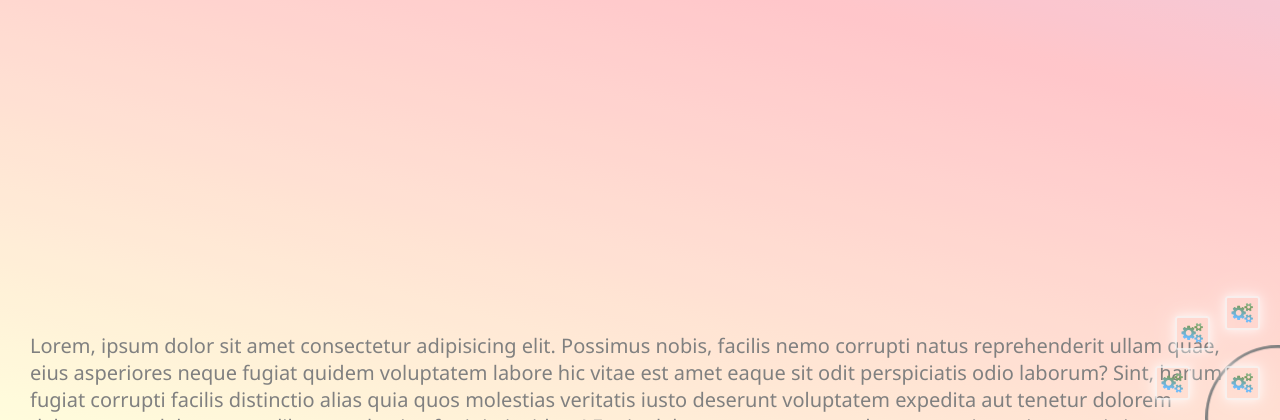
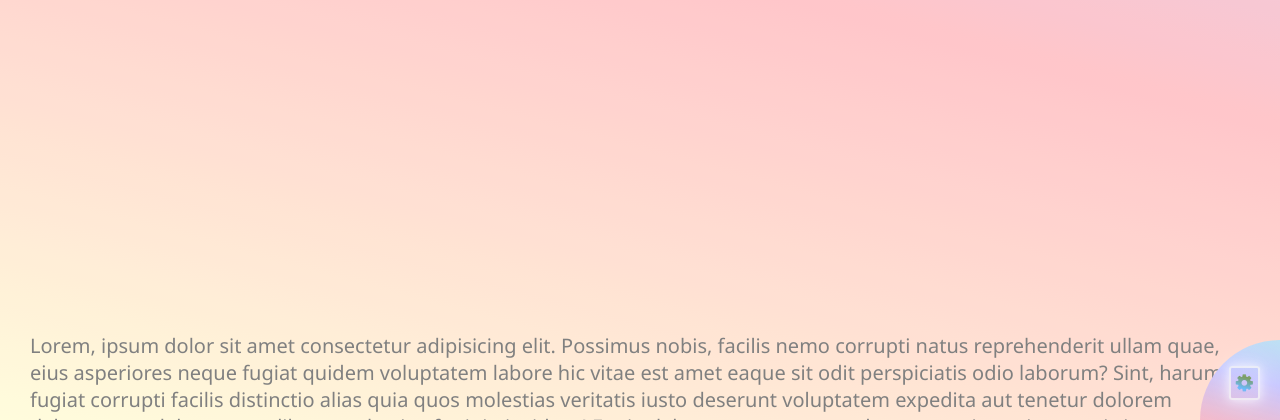
Before and after one commit to mohdkamleen/cms, a PHP site: page /kamleen/index.html in a window 1280 px wide. Shown: the part 1159-1579 px from the top of the page. Run offline with PHP 8.4, Linux system fonts and the light colour scheme; style sheets or scripts are compiled from the project's sources.

Commit message:
sdfdsafsd

```diff
--- a/kamleen/css/index.css
+++ b/kamleen/css/index.css
@@ -307,32 +313,8 @@
   }
 }
 
-@-webkit-keyframes toUpLeft {
-  0% {
-    -webkit-transform: translateY(50px) translateX(50px);
-            transform: translateY(50px) translateX(50px);
-  }
-  100% {
-    -webkit-transform: translateY(0px) translateX(0px);
-            transform: translateY(0px) translateX(0px);
-    opacity: 1;
-  }
-}
-
-@keyframes toUpLeft {
-  0% {
-    -webkit-transform: translateY(50px) translateX(50px);
-            transform: translateY(50px) translateX(50px);
-  }
-  100% {
-    -webkit-transform: translateY(0px) translateX(0px);
-            transform: translateY(0px) translateX(0px);
-    opacity: 1;
-  }
-}
-
 .effects #effect8 {
-  position: absolute;
+  position: fixed;
   height: 20px;
   width: 20px;
   top: -50px;
@@ -364,6 +346,7 @@
       -ms-flex-align: center;
           align-items: center;
   margin: 20px;
+  z-index: 11;
 }
 
 .setting i {
@@ -392,51 +375,90 @@
   bottom: 20px;
   opacity: 0;
   right: 90px;
-  -webkit-animation: toLeft .3s linear forwards;
-          animation: toLeft .3s linear forwards;
+  background: linear-gradient(15deg, rgba(218, 217, 215, 0.39), rgba(52, 56, 59, 0.959), #1b3505, rgba(255, 255, 255, 0.637));
+  color: transparent;
+  -webkit-background-clip: text;
 }
 
 .setting .items :nth-child(2) {
   position: fixed;
   bottom: 70px;
-  -webkit-animation: toUpLeft .3s .1s linear forwards;
-          animation: toUpLeft .3s .1s linear forwards;
+  opacity: 0;
+  color: transparent;
+  -webkit-background-clip: text;
+  background: linear-gradient(15deg, rgba(218, 217, 215, 0.39), rgba(52, 56, 59, 0.959), #1b3505, rgba(255, 255, 255, 0.637));
   right: 70px;
 }
 
 .setting .items :nth-child(3) {
   position: fixed;
   opacity: 0;
-  -webkit-animation: toUp .3s .2s linear forwards;
-          animation: toUp .3s .2s linear forwards;
   bottom: 90px;
   right: 20px;
 }
 
-.setting::after {
+.setting .items.active :nth-child(1) {
+  -webkit-animation: toLeft .3s linear forwards;
+          animation: toLeft .3s linear forwards;
+}
+
+.setting .items.active :nth-child(2) {
+  -webkit-animation: toUpLeft .3s .1s  linear forwards;
+          animation: toUpLeft .3s .1s  linear forwards;
+}
+
+.setting .items.active :nth-child(3) {
+  -webkit-animation: toUp .3s .2s linear forwards;
+          animation: toUp .3s .2s linear forwards;
+}
+
+.setting .items::after {
   content: "";
   background-color: transparent;
-  border: 2px solid gray;
   position: fixed;
   bottom: -50px;
-  -webkit-transform: scale(1.4);
-          transform: scale(1.4);
   right: -50px;
   font-size: 25px;
-  color: gray;
   width: 100px;
   border-radius: 50%;
   height: 100px;
   z-index: -1;
-  display: -webkit-box;
-  display: -ms-flexbox;
-  display: flex;
-  -webkit-box-pack: center;
-      -ms-flex-pack: center;
-          justify-content: center;
-  -webkit-box-align: center;
-      -ms-flex-align: center;
-          align-items: center;
+  -webkit-transform: scale(1.6);
+          transform: scale(1.6);
+  -webkit-transition: all .3s ease;
+  transition: all .3s ease;
+  background: linear-gradient(15deg, rgba(255, 248, 145, 0.39), rgba(255, 182, 188, 0.959), #c9c8ff, rgba(142, 247, 255, 0.637));
+}
+
+.setting .items.active::after {
+  -webkit-transform: scale(3.3);
+          transform: scale(3.3);
+}
+
+@-webkit-keyframes toUpLeft {
+  0% {
+    -webkit-transform: translateY(50px) translateX(50px);
+            transform: translateY(50px) translateX(50px);
+    opacity: 0;
+  }
+  100% {
+    -webkit-transform: translateY(0px) translateX(0px);
+            transform: translateY(0px) translateX(0px);
+    opacity: 1;
+  }
+}
+
+@keyframes toUpLeft {
+  0% {
+    -webkit-transform: translateY(50px) translateX(50px);
+            transform: translateY(50px) translateX(50px);
+    opacity: 0;
+  }
+  100% {
+    -webkit-transform: translateY(0px) translateX(0px);
+            transform: translateY(0px) translateX(0px);
+    opacity: 1;
+  }
 }
 
 #demo {
--- a/kamleen/css/index.scss
+++ b/kamleen/css/index.scss
@@ -298,6 +293,7 @@
     justify-content: center;
     align-items: center;
     margin: 20px;
+    z-index: 11;
 
     i{
         z-index: 11;
@@ -324,42 +320,80 @@
             bottom: 20px;
             opacity: 0;
             right: 90px;
-            animation: toLeft .3s linear forwards;
+            background : linear-gradient(15deg, rgba(218, 217, 215, 0.39),rgba(52, 56, 59, 0.959),rgb(27, 53, 5),rgba(255, 255, 255, 0.637));
+            color: transparent;
+            -webkit-background-clip: text;
         }
         :nth-child(2){
             position: fixed;
             bottom: 70px;
-            animation: toUpLeft .3s .1s linear forwards;
+            opacity: 0 ;
+            color: transparent;
+            -webkit-background-clip: text;
+            background : linear-gradient(15deg, rgba(218, 217, 215, 0.39),rgba(52, 56, 59, 0.959),rgb(27, 53, 5),rgba(255, 255, 255, 0.637));
             right: 70px;
         }
         :nth-child(3){
             position: fixed;
             opacity: 0;
-            animation: toUp .3s .2s linear forwards;
             bottom: 90px;
             right: 20px;
         }
     }
 
+
+.items.active{
+
+    :nth-child(1){
+        animation: toLeft .3s linear forwards;
+    }
+    :nth-child(2){
+        animation: toUpLeft .3s .1s  linear forwards;
+    }
+    :nth-child(3){
+        animation: toUp .3s .2s linear forwards;
+    }
+
 }
-.setting::after{
+
+
+
+.items::after{
     content: "";
     background-color: transparent;
-    border: 2px solid gray;
     position: fixed;
     bottom: -50px;
-    transform: scale(1.4);
     right: -50px;
     font-size: 25px;
-    color: gray;
     width: 100px;
     border-radius: 50%;
     height: 100px;
     z-index: -1;
-    display: flex;
-    justify-content: center;
-    align-items: center;
+    transform: scale(1.6);
+    transition: all .3s ease;
+    background: linear-gradient(15deg, rgba(255, 248, 145, 0.39),rgba(255, 182, 188, 0.959),rgb(201, 200, 255),rgba(142, 247, 255, 0.637));
+
 }
+
+.items.active::after{
+    transform: scale(3.3);
+}
+
+
+
+@keyframes toUpLeft{
+    0%{
+       transform: translateY(50px) translateX(50px);
+       opacity: 0;
+    }
+    100%{
+        transform: translateY(0px) translateX(0px);
+        opacity: 1;
+    }
+    }
+
+
+ }
 
 
 
--- a/kamleen/index.html
+++ b/kamleen/index.html
@@ -38,8 +38,8 @@
                     <h1>I'm Mohd Kamleen</h1>
                     <p class="we-are">& <span class="type_text"></span></p>
                     <div class="buttons">
-                        <button data-text="Download CV"><a href="#">Download CV</a></button>
-                        <button data-text="hire me">Hire Me</button>
+                        <button data-text="Download CV"><a href="other/cv.pdf" download="Mohd Kamleen">Download CV</a></button>
+                        <button data-text="hire me" onclick="window.location.href='mailto:kamleenmohd@gmail.com'">Hire Me</button>
                     </div>
                     <div class="go-to-down">
                         <div class="parent-go-to-down">
@@ -79,11 +79,11 @@
 
 
             <div class="setting">
-                <i class="fa fa-cogs" id="settingMain"></i>
+                <i class="fa fa-cog" id="settingMain"></i>
                 <div class="items" id="settingMainChild">
-                    <i class="fa fa-cogs"></i>
-                    <i class="fa fa-cogs"></i>
-                    <i class="fa fa-cogs"></i>
+                    <i class="fa fa-paint-brush"></i>
+                    <i class="fa fa-star"></i>
+                    <i class="fa fa-certificate"></i>
                 </div>
             </div>
 
--- a/kamleen/js/script.js
+++ b/kamleen/js/script.js
@@ -39,10 +39,10 @@ hamburger.addEventListener("click", () =>{
 settingMain.addEventListener("click", () =>{
     settingMainChild.classList.toggle("active");
 
-    if(settingMain.className === "fa fa-cogs"){
-        settingMain.classList.replace("fa-cogs","fa-times");
+    if(settingMain.className === "fa fa-cog"){
+        settingMain.classList.replace("fa-cog","fa-times");
     } else {
-        settingMain.classList.replace("fa-times","fa-cogs");
+        settingMain.classList.replace("fa-times","fa-cog");
     }
 })
 
```
Also changed, not shown: other parts of kamleen/css/index.css (+19 -13 lines), other parts of kamleen/css/index.scss (+18 -23 lines), 2 other files.
